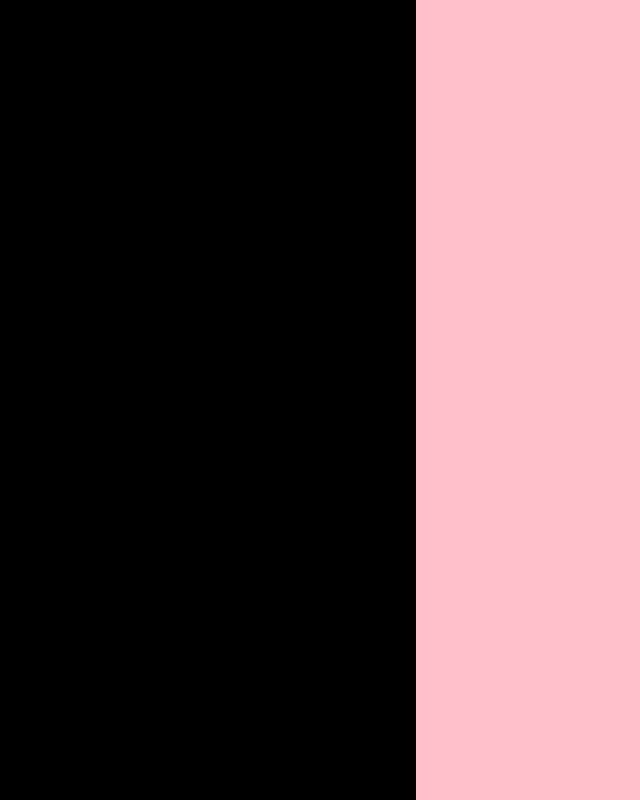
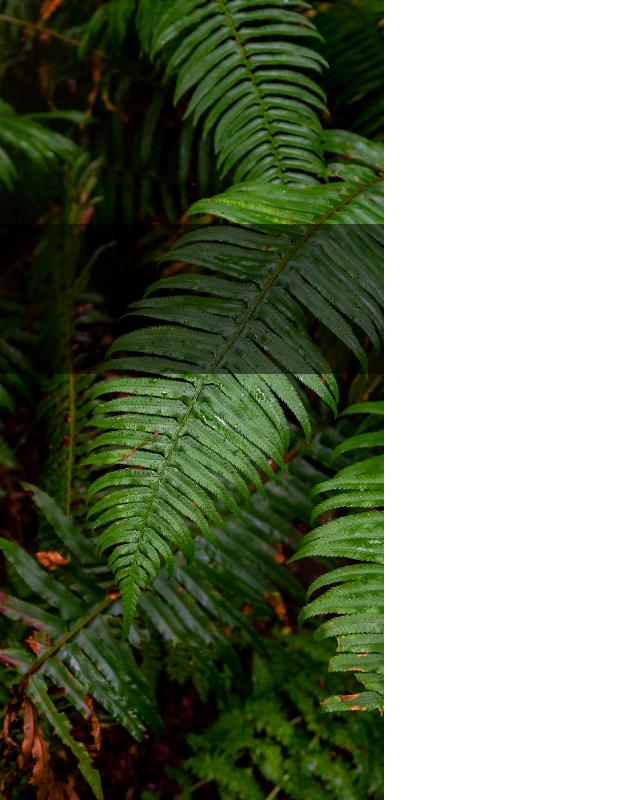
Before and after one commit to liam-621/sign-up-form, a plain HTML site: page index.html in a window 1280 px wide. Shown: the whole page, without its empty margins (0-640 px from the left). Drawn offline with Linux system fonts and the light colour scheme.

Commit message:
Add semi-transparent background for logo

```diff
--- a/index.html
+++ b/index.html
@@ -8,7 +8,9 @@
 </head>
 <body>
     <div class="container">
-        <div class="section-1"></div>
+        <div class="section-1">
+            <div class="logo-background"></div>
+        </div>
         <div class="section-2"></div>
     </div>
 </body>
--- a/styles.css
+++ b/styles.css
@@ -11,13 +11,21 @@ html, body {
 }
 
 .section-1 {
+    flex: 0 0 30%;
+    background-image: url(images/background.jpg);
+    background-size: cover;
+    position: relative;
+}
+
+.logo-background {
     background-color: black;
-    padding: 1rem;
-    flex: 0 0 30%;
+    width: 100%;
+    height: 150px;
+    opacity: 0.5;
+    position: absolute;
+    top: 14rem;
 }
 
 .section-2 {
-    background-color: pink;
-    padding: 1rem;
     flex: 0 0 70%;
 }
```
